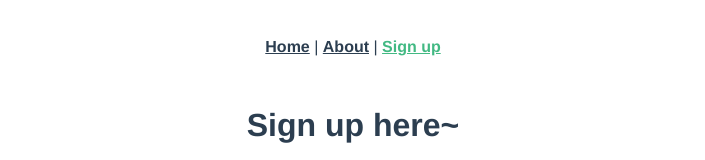
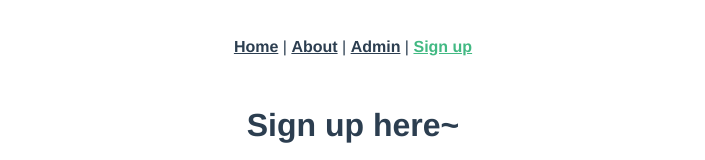
Before and after one commit to baocvcv/wenquan-platform, a Vue app in the folder frontend/: page /signup in a window 1280 px wide. Shown: the top 160 px of the page, without its empty margins (287-992 px from the left). Built offline with nearby package versions, Linux system fonts and the light colour scheme.

Commit message:
Revise to solve merge conflicts #23

```diff
--- a/frontend/src/App.vue
+++ b/frontend/src/App.vue
@@ -3,11 +3,23 @@
     <div id="nav">
       <router-link to="/">Home</router-link> |
       <router-link to="/about">About</router-link> |
+      <router-link to="/admin">Admin</router-link> |
       <router-link to="/signup">Sign up</router-link>
     </div>
     <router-view />
   </div>
 </template>
+
+<script>
+export default {
+  name: 'App',
+  components: {
+  },
+  data: () => ({
+    //
+  }),
+};
+</script>
 
 <style>
 #app {
--- a/frontend/src/router.js
+++ b/frontend/src/router.js
@@ -13,12 +13,6 @@ export default new Router({
       name: "home",
       component: Home
     },
-	{
-	  path: "/signup",
-	  name: "signup",
-	  component: () =>
-        import("./views/SignUp.vue")
-	},
     {
       path: "/about",
       name: "about",
@@ -27,6 +21,18 @@ export default new Router({
       // which is lazy-loaded when the route is visited.
       component: () =>
         import(/* webpackChunkName: "about" */ "./views/About.vue")
+    },
+    {
+      path: "/admin",
+      name: "admin",
+      component: () =>
+        import("./views/AdminIndex.vue")
+    },
+    {
+      path: "/signup",
+      name: "signup",
+      component: () =>
+        import("./views/SignUp.vue")
     }
   ]
 });
```
